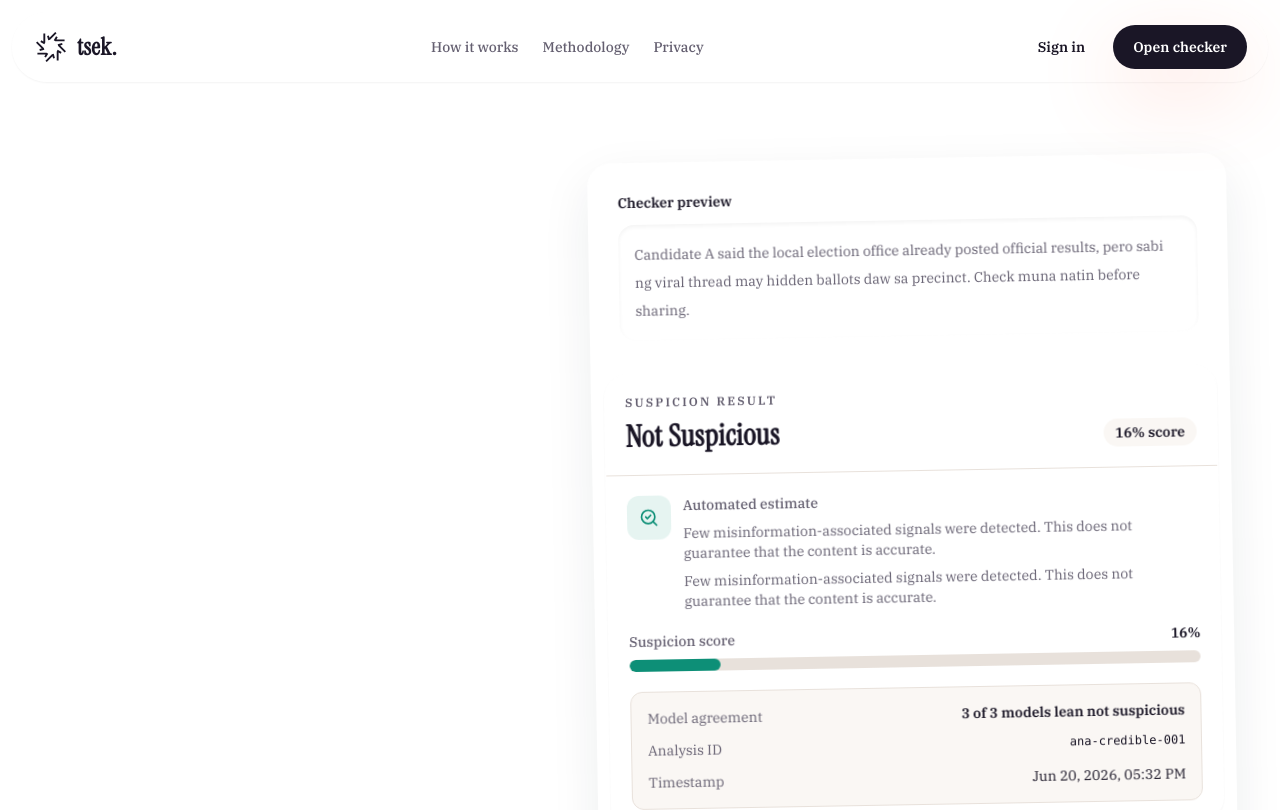
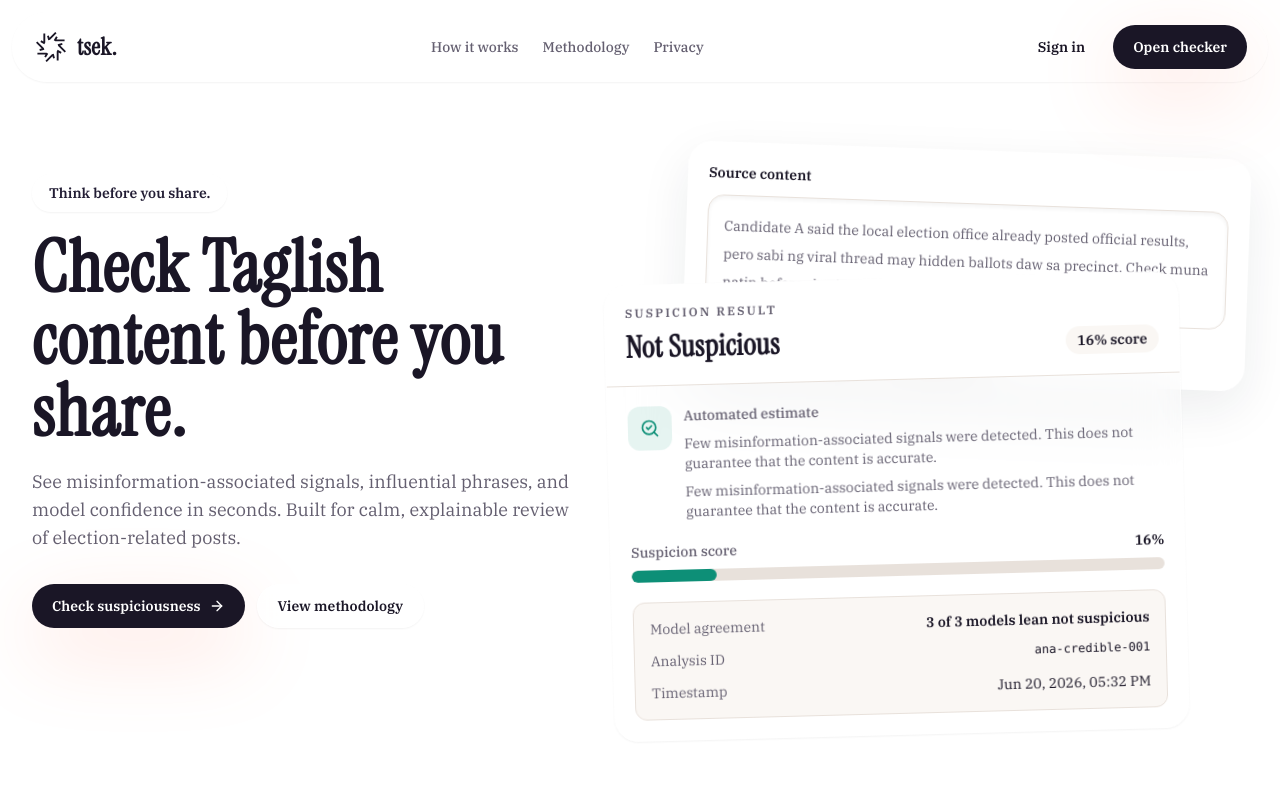
Before and after one commit to Clarkkentooo/taglish-credibility-checker, a Next.js app: page / in a window 1280 px wide. Shown: the top 810 px of the page. Built offline with nearby package versions, Linux system fonts and the light colour scheme; no server answers.

Commit message:
Refine landing hero and scroll header

```diff
--- a/src/app/page.tsx
+++ b/src/app/page.tsx
@@ -1,6 +1,6 @@
 import { ArrowRight, BookOpen, CheckCircle2, FileSearch, ShieldQuestion, Sparkles } from "lucide-react";
 import { MarketingHeader } from "@/components/layout/MarketingHeader";
-import { AnalysisResults } from "@/components/results/AnalysisResults";
+import { ResultSummaryCard } from "@/components/results/ResultSummaryCard";
 import { ButtonLink } from "@/components/ui/button";
 import { Card } from "@/components/ui/card";
 import { brand } from "@/config/brand";
@@ -17,8 +17,8 @@ export default function LandingPage() {
     <div className="overflow-hidden">
       <MarketingHeader />
       <main>
-        <section className="relative mx-auto grid max-w-7xl gap-8 bg-white px-4 pb-16 pt-10 sm:px-6 lg:grid-cols-[0.92fr_1.08fr] lg:px-8 lg:pt-16">
-          <div className="flex flex-col justify-center">
+        <section className="relative mx-auto grid max-w-7xl gap-8 bg-white px-4 pb-16 pt-6 sm:px-6 lg:min-h-[calc(100vh-5rem)] lg:grid-cols-[0.92fr_1.08fr] lg:items-start lg:px-8 lg:pt-10">
+          <div className="flex flex-col justify-start lg:pt-10">
             <p className="w-fit rounded-full border border-white/70 bg-white/70 px-4 py-2 text-sm font-semibold text-primary shadow-sm backdrop-blur">{brand.tagline}</p>
             <h1 className="mt-5 max-w-2xl text-5xl font-black leading-[0.95] tracking-[0.015em] sm:text-6xl lg:text-7xl">Check Taglish content before you share.</h1>
             <p className="mt-5 max-w-xl text-lg text-muted">See misinformation-associated signals, influential phrases, and model confidence in seconds. Built for calm, explainable review of election-related posts.</p>
@@ -31,15 +31,20 @@ export default function LandingPage() {
               </ButtonLink>
             </div>
           </div>
-          <Card className="relative rotate-[-1deg] p-3 shadow-soft">
-            <div className="rounded-[1.25rem] border border-white/70 bg-white/65 p-4">
-              <p className="text-sm font-semibold">Checker preview</p>
-              <p className="mt-3 rounded-[1rem] bg-white/75 p-4 text-sm leading-7 text-muted shadow-inner">{brand.sampleText}</p>
+          <div className="relative min-h-[560px] lg:min-h-[640px]">
+            <Card className="absolute right-0 top-4 w-[88%] rotate-2 p-5 shadow-soft">
+              <p className="text-sm font-semibold">Source content</p>
+              <p className="mt-3 rounded-[1rem] border border-border bg-white p-4 text-sm leading-7 text-muted shadow-inner">{brand.sampleText}</p>
+              <div className="mt-4 flex flex-wrap gap-2 text-xs text-muted">
+                <span className="rounded-full bg-canvas px-3 py-1">Text input</span>
+                <span className="rounded-full bg-canvas px-3 py-1">27 words</span>
+                <span className="rounded-full bg-canvas px-3 py-1">Mock OCR ready</span>
+              </div>
+            </Card>
+            <div className="absolute left-0 top-36 w-[90%] rotate-[-1.5deg]">
+              <ResultSummaryCard result={mockAnalyses[0]} variant="plain" />
             </div>
-            <div className="mt-4">
-              <AnalysisResults result={mockAnalyses[0]} summaryVariant="plain" />
-            </div>
-          </Card>
+          </div>
         </section>
         <section className="border-y border-white/70 bg-white/45 backdrop-blur">
           <div className="mx-auto grid max-w-7xl gap-4 px-4 py-8 sm:px-6 md:grid-cols-3 lg:px-8">
--- a/src/components/layout/MarketingHeader.tsx
+++ b/src/components/layout/MarketingHeader.tsx
@@ -1,10 +1,32 @@
+"use client";
+
+import { useEffect, useRef, useState } from "react";
 import { BrandLogo } from "@/components/layout/BrandLogo";
 import { ButtonLink } from "@/components/ui/button";
 import { marketingNavigation } from "@/config/navigation";
+import { cn } from "@/lib/utils";
 
 export function MarketingHeader() {
+  const [visible, setVisible] = useState(true);
+  const lastY = useRef(0);
+
+  useEffect(() => {
+    function handleScroll() {
+      const currentY = window.scrollY;
+      const scrollingUp = currentY < lastY.current;
+      const nearTop = currentY < 48;
+
+      setVisible(nearTop || scrollingUp);
+      lastY.current = currentY;
+    }
+
+    handleScroll();
+    window.addEventListener("scroll", handleScroll, { passive: true });
+    return () => window.removeEventListener("scroll", handleScroll);
+  }, []);
+
   return (
-    <header className="sticky top-0 z-40 px-3 py-3">
+    <header className={cn("sticky top-0 z-40 px-3 py-3 transition-transform duration-300", visible ? "translate-y-0" : "-translate-y-full")}>
       <div className="mx-auto flex max-w-7xl items-center justify-between gap-4 rounded-full border border-white/70 bg-white/70 px-4 py-3 shadow-sm backdrop-blur-xl sm:px-5">
         <BrandLogo />
         <nav className="hidden items-center gap-6 text-sm font-medium text-muted md:flex" aria-label="Main navigation">
```
